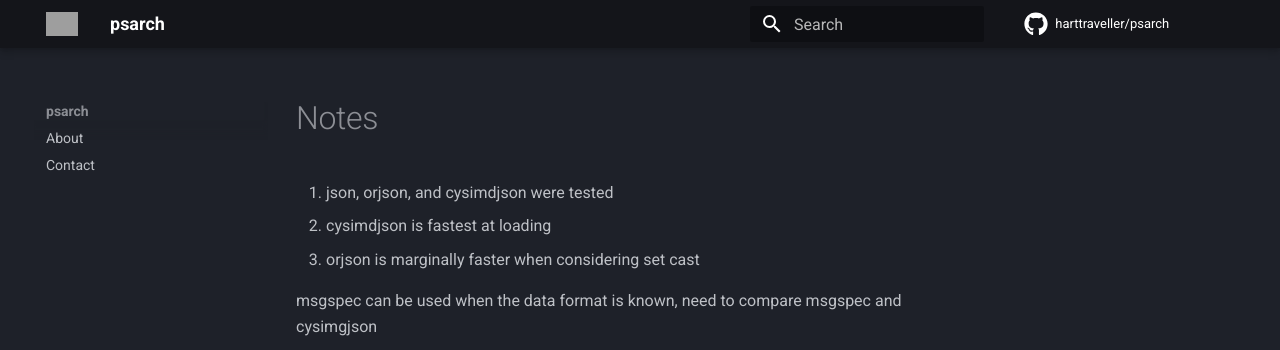
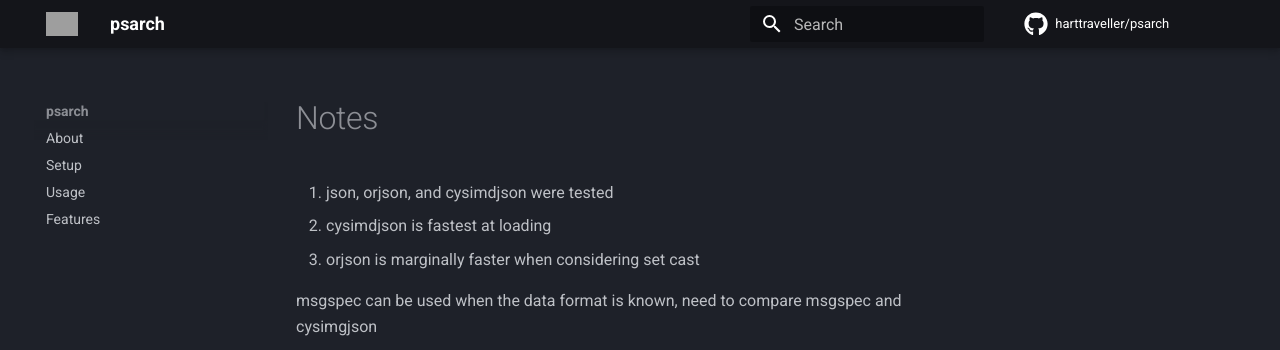
Before and after one commit to harttraveller/psarch, an MkDocs documentation site: the page built from docs/notes.md, in a window 1280 px wide. Shown: the top 350 px of the page. Built offline with MkDocs 1.6.1 and Material for MkDocs 9.7.7, drawn with Linux system fonts in a browser that asks for light colours; comment, search, counter and statistics services are not loaded; grey boxes are pictures that could not be loaded.

Commit message:
mkdocs: update

```diff
--- a/mkdocs.yml
+++ b/mkdocs.yml
@@ -46,4 +46,6 @@ markdown_extensions:
 
 nav:
 - About: "index.md"
-- Contact: "contact.md"
+- Setup: "setup.md"
+- Usage: "usage.md"
+- Features: "features.md"
```
